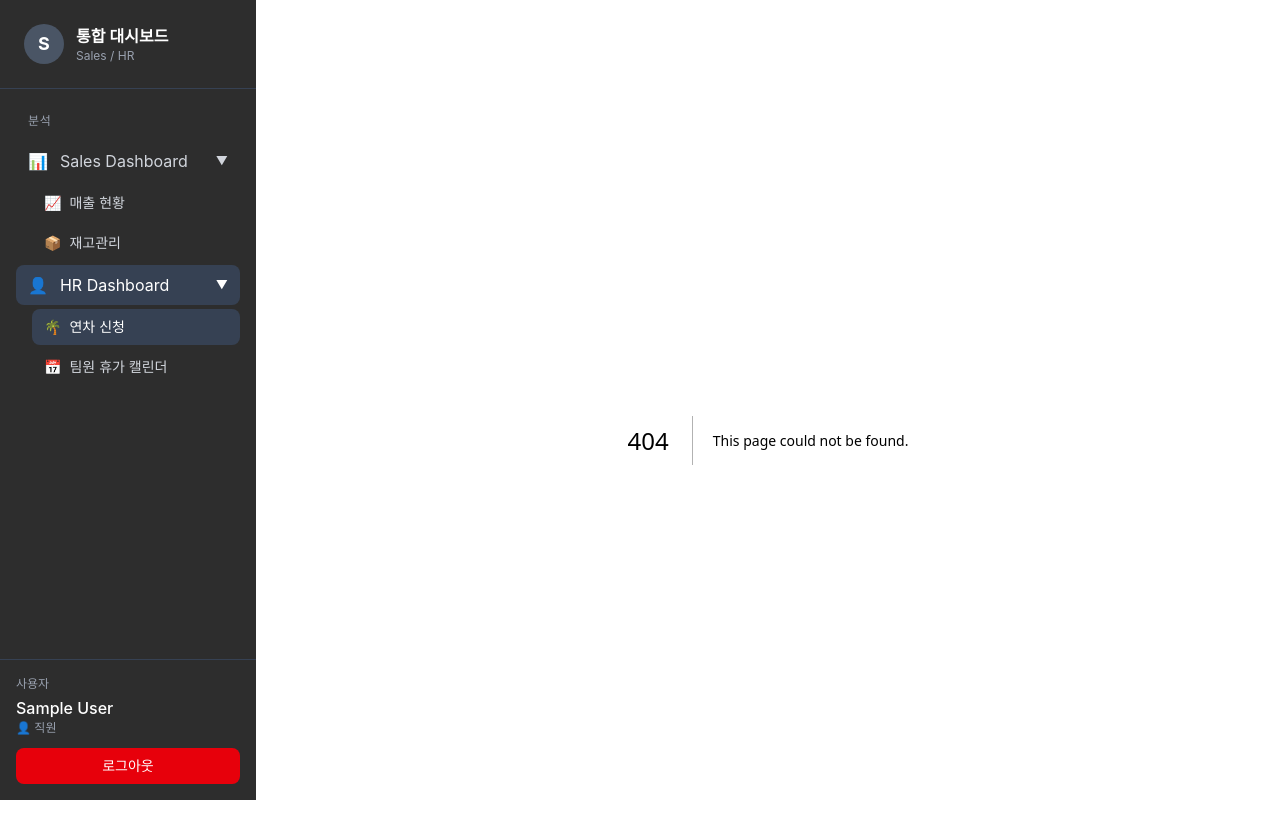
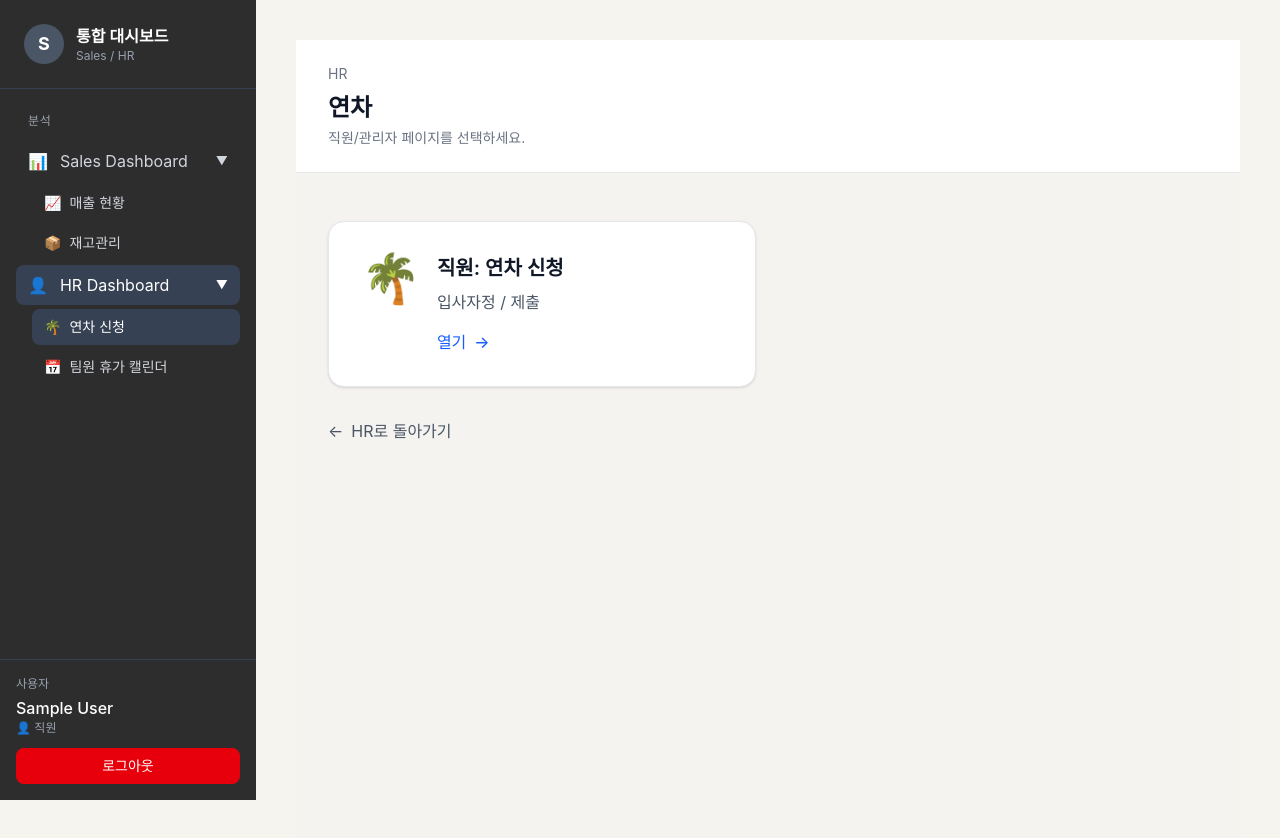
Before and after one commit to namucompanyai-afk/namu-dashboard-new, a Next.js app: page /hr/leave in a window 1280 px wide. Before the commit this address had no page. Shown: the top 838 px of the page. Built offline with nearby package versions, Linux system fonts and the light colour scheme; sample sign-in values are in the browser's storage; a web font is replaced by a local one.

Commit message:
Create page.tsx

```diff
--- /dev/null
+++ b/app/hr/leave/page.tsx
@@ -0,0 +1,86 @@
+'use client';
+
+import { useRouter } from 'next/navigation';
+import { useState, useEffect } from 'react';
+
+export default function LeavePage() {
+  const router = useRouter();
+  const [userRole, setUserRole] = useState<string | null>(null);
+
+  useEffect(() => {
+    const userStr = localStorage.getItem('user');
+    if (userStr) {
+      const user = JSON.parse(userStr);
+      setUserRole(user.role || '직원');
+    }
+  }, []);
+
+  return (
+    <div className="min-h-screen bg-[#f5f3ef]">
+      <div className="bg-white border-b border-gray-200 px-8 py-6">
+        <div className="flex items-center gap-2 text-sm text-gray-500 mb-2">
+          <span>HR</span>
+        </div>
+        <h1 className="text-2xl font-semibold text-gray-900">연차</h1>
+        <p className="text-sm text-gray-500 mt-1">
+          직원/관리자 페이지를 선택하세요.
+        </p>
+      </div>
+
+      <div className="px-8 py-12">
+        <div className="grid grid-cols-2 gap-6">
+          <div
+            onClick={() => router.push('/hr/leave/apply')}
+            className="bg-white rounded-2xl shadow-sm border border-gray-200 p-8 hover:shadow-lg transition-all cursor-pointer group max-w-xl"
+          >
+            <div className="flex items-start gap-4">
+              <div className="text-5xl">🌴</div>
+              <div className="flex-1">
+                <h3 className="text-xl font-semibold text-gray-900 mb-2 group-hover:text-blue-600 transition-colors">
+                  직원: 연차 신청
+                </h3>
+                <p className="text-gray-600 mb-4">
+                  입사자정 / 제출
+                </p>
+                <div className="flex items-center text-blue-600 font-medium">
+                  열기 <span className="ml-2">→</span>
+                </div>
+              </div>
+            </div>
+          </div>
+
+          {userRole === '관리자' && (
+            <div
+              onClick={() => router.push('/hr/leave/admin')}
+              className="bg-white rounded-2xl shadow-sm border border-gray-200 p-8 hover:shadow-lg transition-all cursor-pointer group max-w-xl"
+            >
+              <div className="flex items-start gap-4">
+                <div className="text-5xl">📋</div>
+                <div className="flex-1">
+                  <h3 className="text-xl font-semibold text-gray-900 mb-2 group-hover:text-blue-600 transition-colors">
+                    관리자: 승인 관리
+                  </h3>
+                  <p className="text-gray-600 mb-4">
+                    승인/반려 / 캘린더 등록
+                  </p>
+                  <div className="flex items-center text-blue-600 font-medium">
+                    열기 <span className="ml-2">→</span>
+                  </div>
+                </div>
+              </div>
+            </div>
+          )}
+        </div>
+
+        <div className="mt-8">
+          <button
+            onClick={() => router.push('/hr')}
+            className="text-gray-600 hover:text-gray-900 flex items-center gap-2"
+          >
+            <span>←</span> HR로 돌아가기
+          </button>
+        </div>
+      </div>
+    </div>
+  );
+}
```
